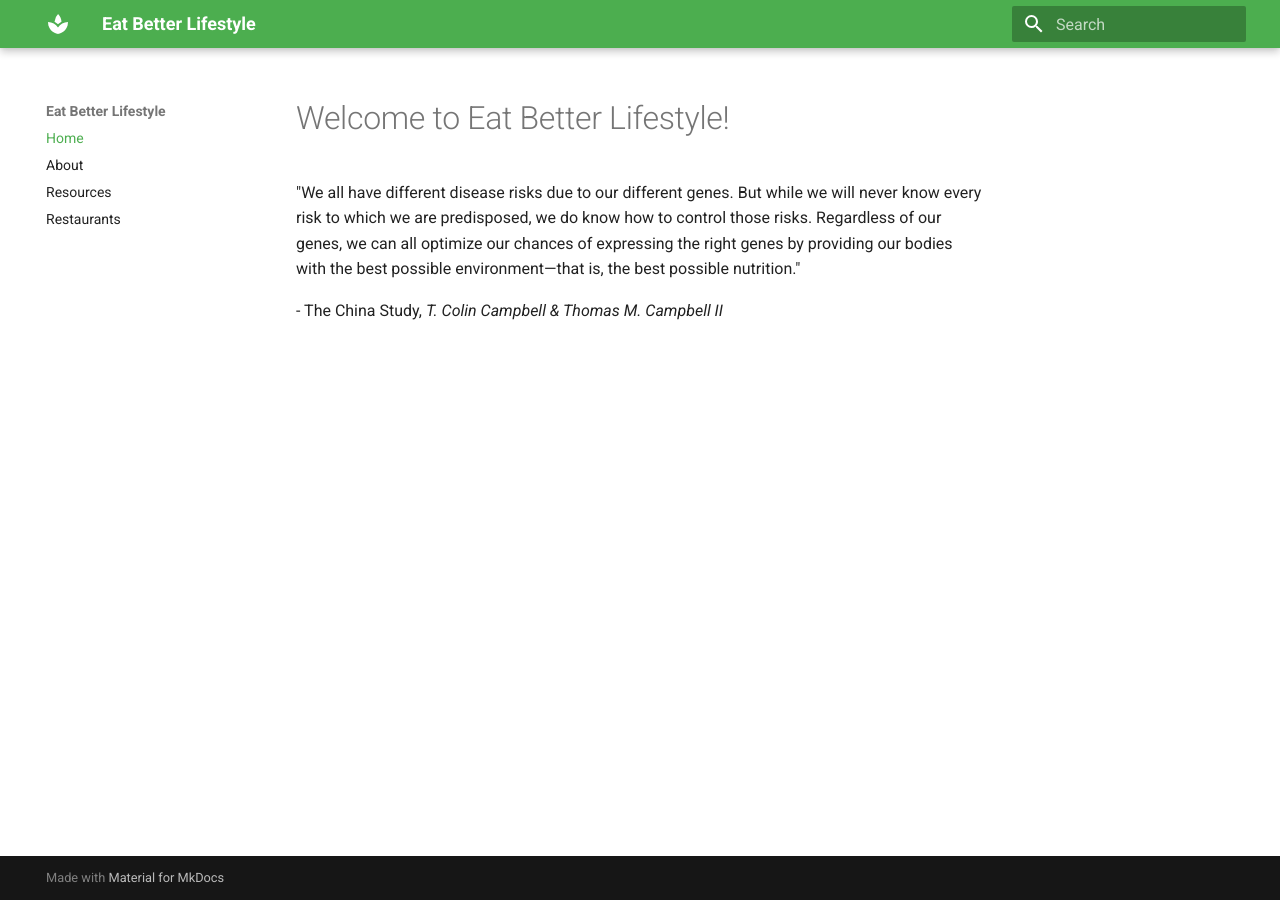
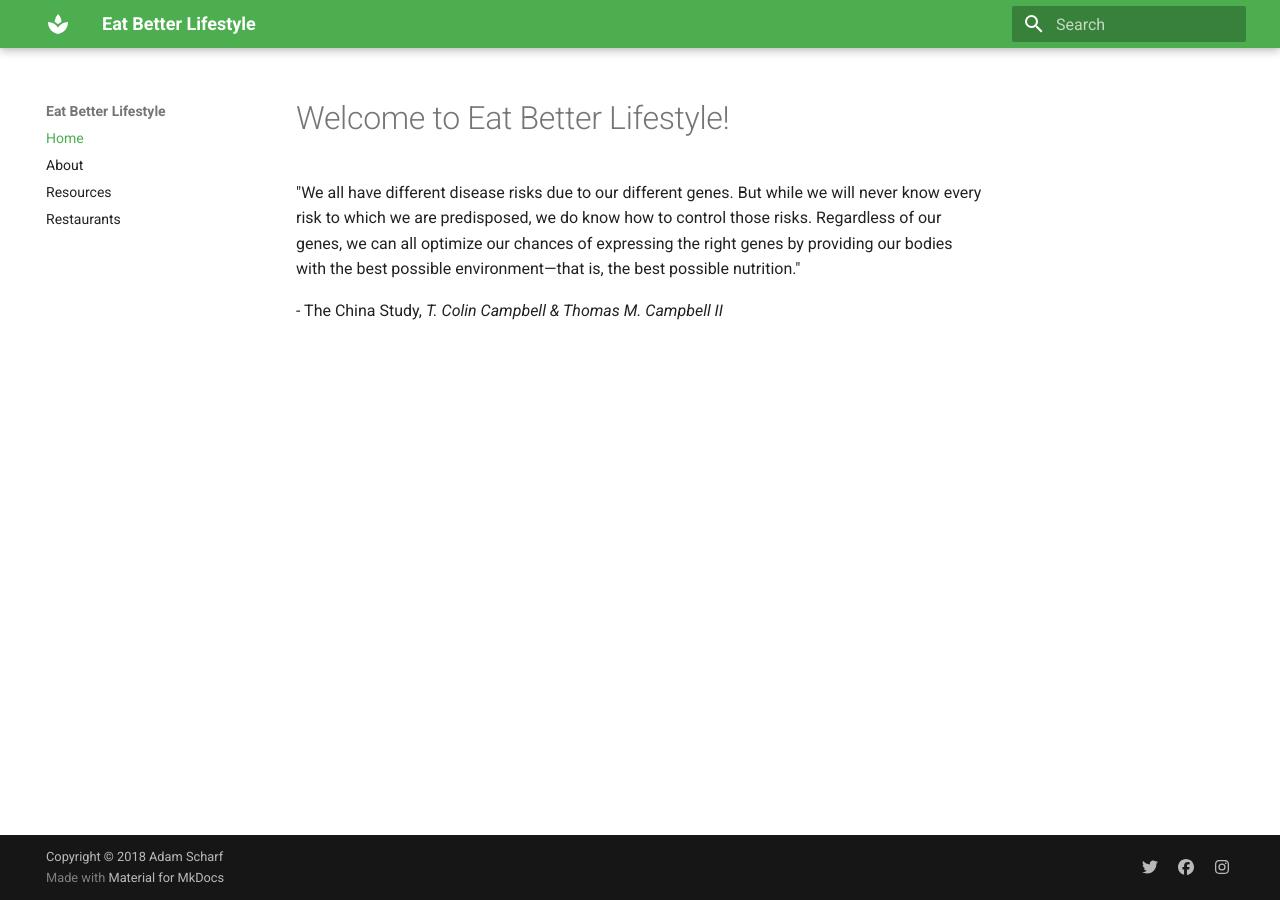
Before and after one commit to adamscharf/eatbetterlifestyle, an MkDocs documentation site: the page built from docs/index.md, in a window 1280 px wide. Built offline with MkDocs 1.6.1 and Material for MkDocs 9.7.7, drawn with Linux system fonts in a browser that asks for light colours; old or Windows-style settings are respelled for this version of MkDocs; part of the change alters nothing that is shown.

Commit message:
Add customizations

```diff
--- a/mkdocs.yml
+++ b/mkdocs.yml
@@ -1,6 +1,15 @@
+# Project information
 site_name: Eat Better Lifestyle
+site_author: 'Adam Scharf'
+site_url: 'https://eatbetterlifestyle.com'
+
+# Copyright
+copyright: 'Copyright &copy; 2018 Adam Scharf'
+
+# Configuration
 theme:
   name: 'material'
+  language: 'en'
   palette:
     primary: 'green'
     accent: 'blue'
@@ -13,3 +22,18 @@ pages:
   - About: about.md
   - Resources: resources.md
   - Restaurants: restaurants.md
+
+# Customization
+extra:
+  social:
+    - type: 'twitter'
+      link: 'https://twitter.com/eatbetterlifestyle'
+    - type: 'facebook'
+      link: 'https://facebook.com/eatbetterlifestyle'
+    - type: 'instagram'
+      link: 'https://instagram.com/eatbetterlifestyle'
+
+# Google Analytics
+google_analytics:
+- 'UA-119884334-1'
+- 'auto'
```
